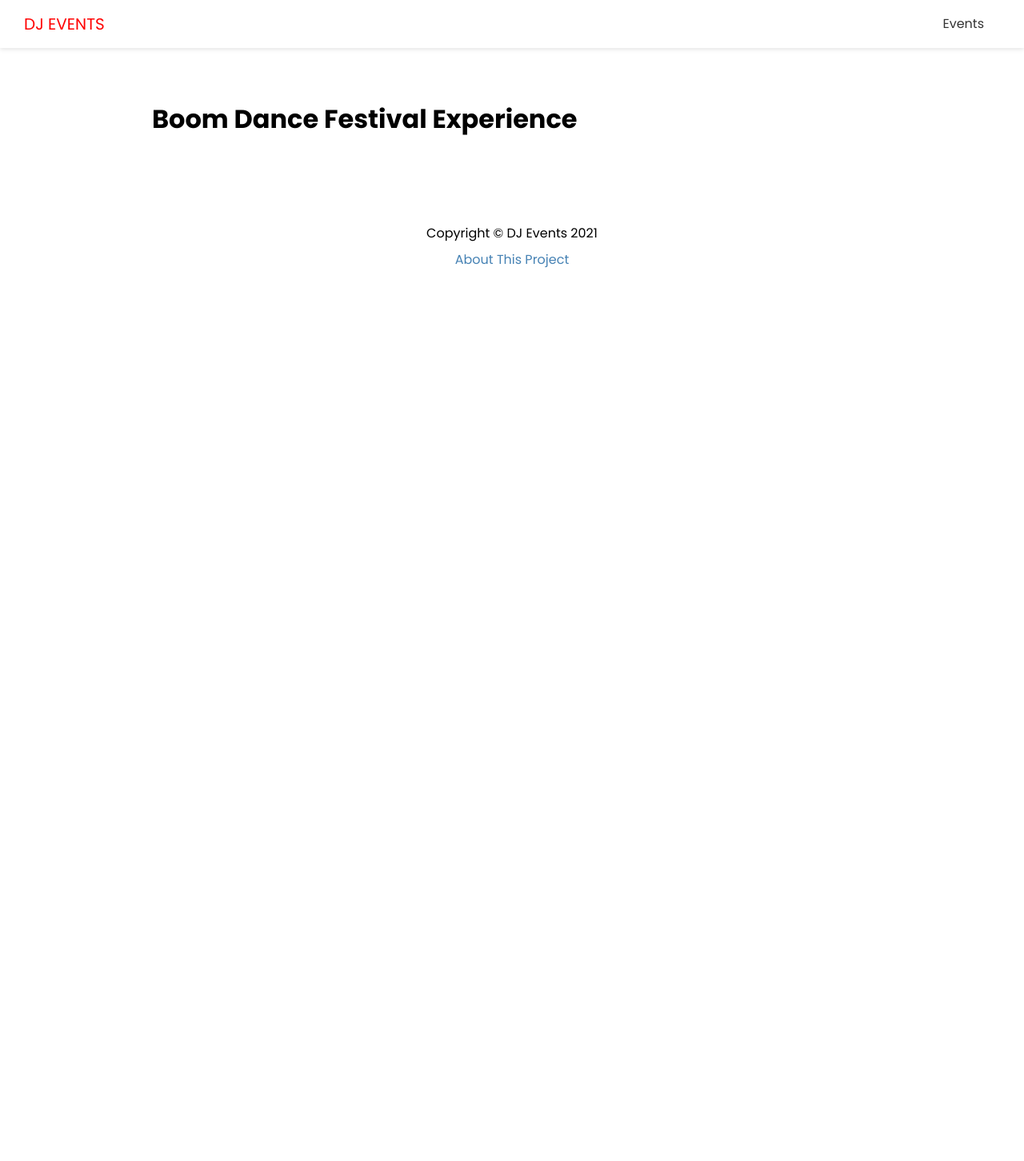
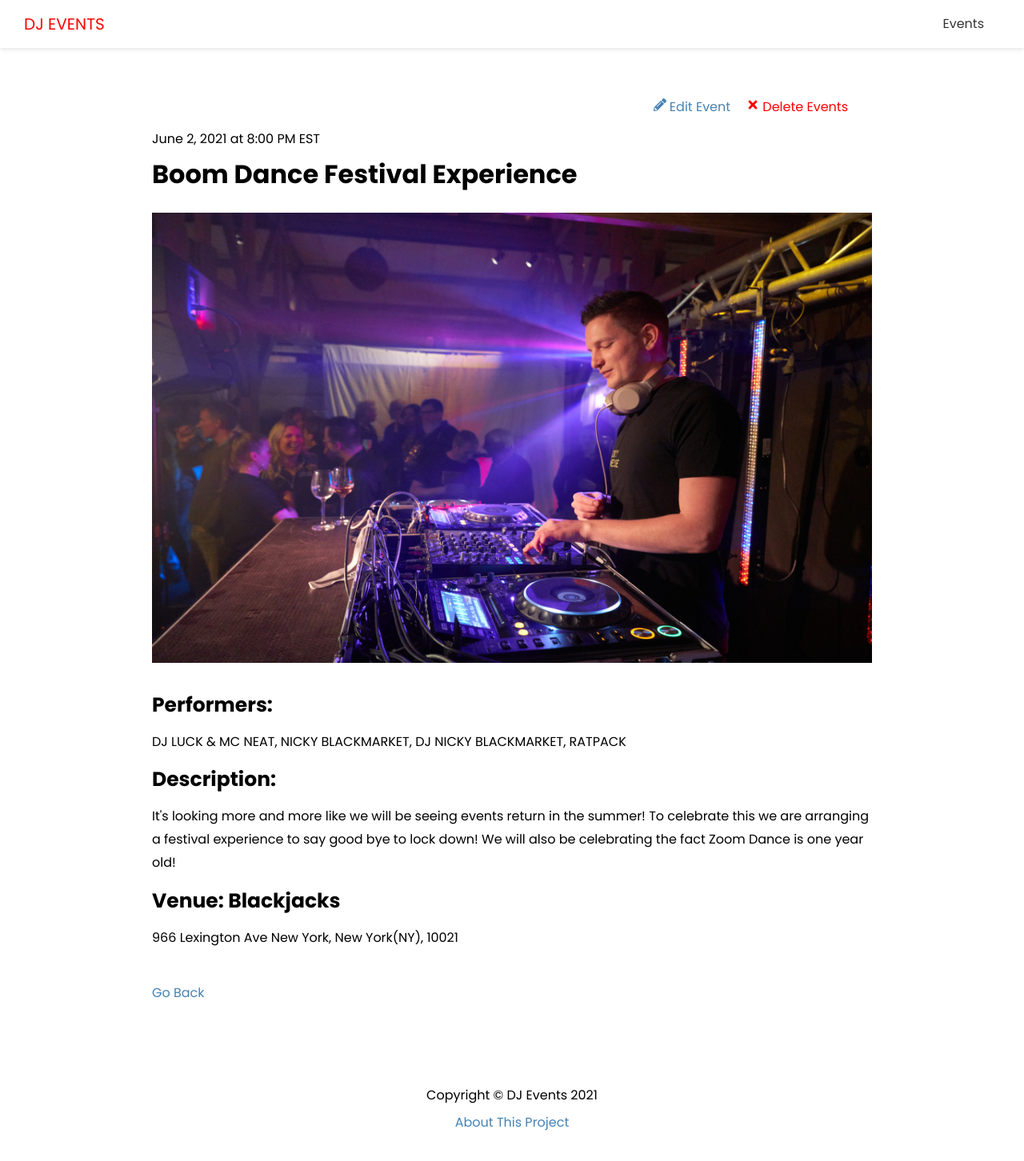
Before and after one commit to Sanjay-RD/DJ-Events, a Next.js app: page /events/boom-dance-festival-experience in a window 1280 px wide. Shown: the top 1452 px of the page at 80% size. Before the commit the page ends 800 px from the top, so only its background shows below. Built offline with nearby package versions, Linux system fonts and the light colour scheme.

Commit message:
Single Event Page

```diff
--- a/pages/events/[slug].js
+++ b/pages/events/[slug].js
@@ -1,9 +1,47 @@
+import Link from "next/link";
+import Image from "next/image";
+import { FaPencilAlt, FaTimes } from "react-icons/fa";
+import style from "@/styles/Event.module.css";
 import Layout from "@/components/Layout";
 
 const EventPage = ({ evt }) => {
+  const deleteEvent = (e) => {
+    console.log("delete");
+  };
   return (
     <Layout>
-      <h1>{evt.name}</h1>
+      <div className={style.event}>
+        <div className={style.controls}>
+          <Link href={`/events/edit/${evt.id}`}>
+            <a>
+              <FaPencilAlt /> Edit Event
+            </a>
+          </Link>
+          <a href="#" className={style.delete} onClick={deleteEvent}>
+            <FaTimes /> Delete Events
+          </a>
+        </div>
+        <span>
+          {evt.date} at {evt.time}
+        </span>
+        <h1>{evt.name}</h1>
+        {evt.image && (
+          <div className={style.image}>
+            <Image src={evt.image} width={960} height={600} />
+          </div>
+        )}
+
+        <h3>Performers:</h3>
+        <p>{evt.performers}</p>
+        <h3>Description:</h3>
+        <p>{evt.description}</p>
+        <h3>Venue: {evt.venue}</h3>
+        <p>{evt.address}</p>
+
+        <Link href="/events">
+          <a className={style.back}>Go Back</a>
+        </Link>
+      </div>
     </Layout>
   );
 };
--- /dev/null
+++ b/styles/Event.module.css
@@ -0,0 +1,32 @@
+.event {
+  position: relative;
+  padding-top: 40px;
+}
+
+.event h3 {
+  font-size: 25px;
+}
+
+.event p {
+  margin: 10px 0;
+}
+
+.image {
+  margin-bottom: 20px;
+}
+
+.controls {
+  position: absolute;
+  right: 30px;
+  top: 0;
+}
+
+.delete {
+  margin-left: 20px;
+  color: red;
+}
+
+.back {
+  display: block;
+  margin-top: 40px;
+}
```
